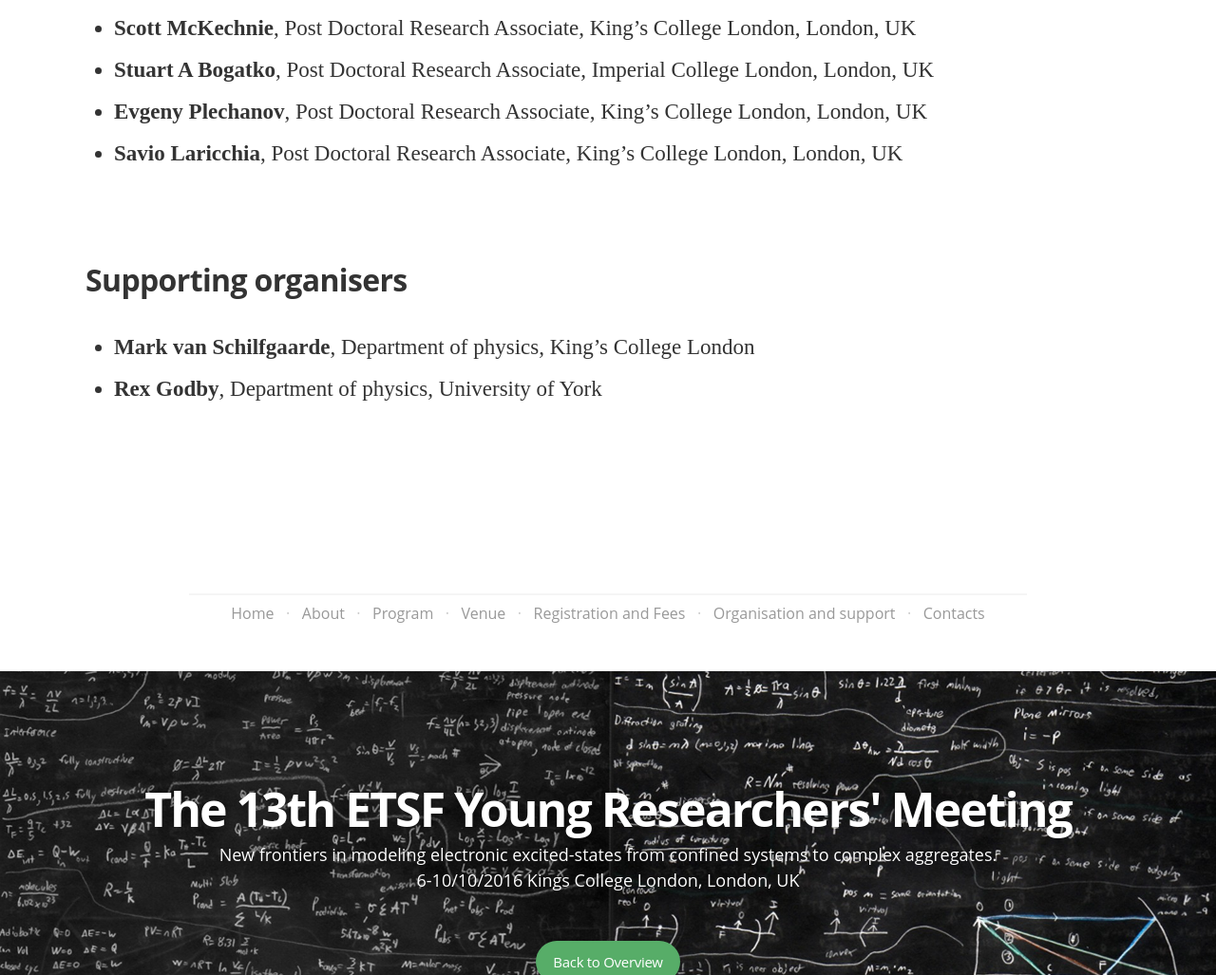
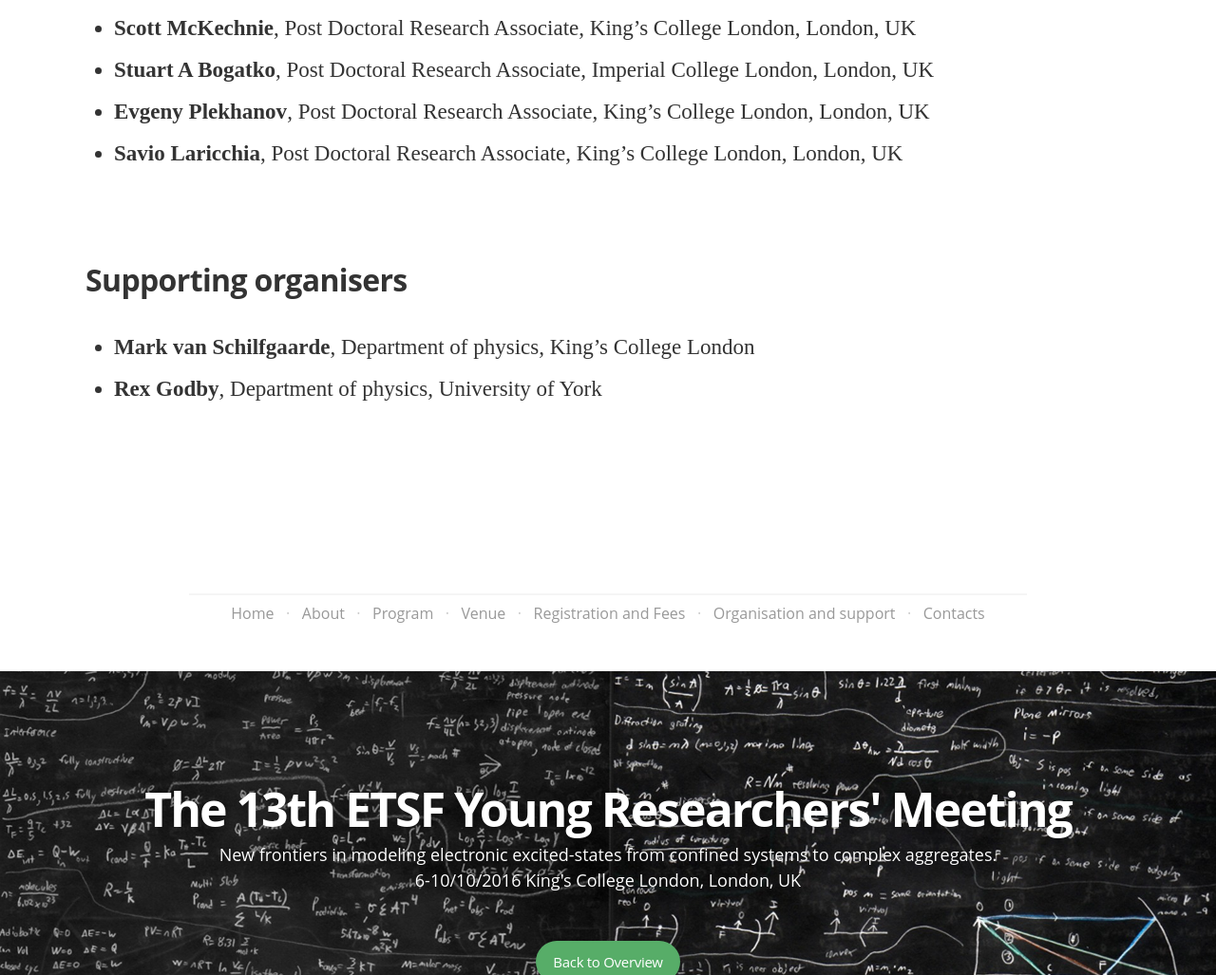
Before and after one commit to yrm2016/Website-source, a Jekyll site: the page built from organisation.md, in a window 1280 px wide and 1400 px high, scrolled down 1514 px. Shown: the part 275-1302 px from the top of the window at 95% size. Built offline with Jekyll 4.4.1, drawn with Linux system fonts in a browser that asks for light colours; nearby versions of some CDN libraries; some web fonts are replaced; Markdown is read by kramdown in place of the engine named in the settings.

Commit message:
Minor ones this time

```diff
--- a/_config.yml
+++ b/_config.yml
@@ -7,7 +7,7 @@
 # Site settings
 title: "The 13th ETSF Young Researchers' Meeting"
 description: New frontiers in modeling electronic excited-states from confined systems to complex aggregates.<br>
-   6-10/10/2016 Kings College London, London, UK
+   6-10/10/2016 King's College London, London, UK
 
 email:  yrm-info@kcl.ac.uk
 #blog logo
--- a/organisation.md
+++ b/organisation.md
@@ -26,7 +26,7 @@
 * **Gian Giacomo Asara**,   Post Doctoral Research Associate, King’s College London, London, UK
 * **Scott McKechnie**,   Post Doctoral Research Associate, King’s College London, London, UK
 * **Stuart A Bogatko**,   Post Doctoral Research Associate, Imperial College London, London, UK
-* **Evgeny Plechanov**,   Post Doctoral Research Associate, King’s College London, London, UK
+* **Evgeny Plekhanov**,   Post Doctoral Research Associate, King’s College London, London, UK
 * **Savio Laricchia**,   Post Doctoral Research Associate, King’s College London, London, UK
 
 ## Supporting organisers
```
Also changed, not shown: about.md (+1 -1 lines), 1 other file.
